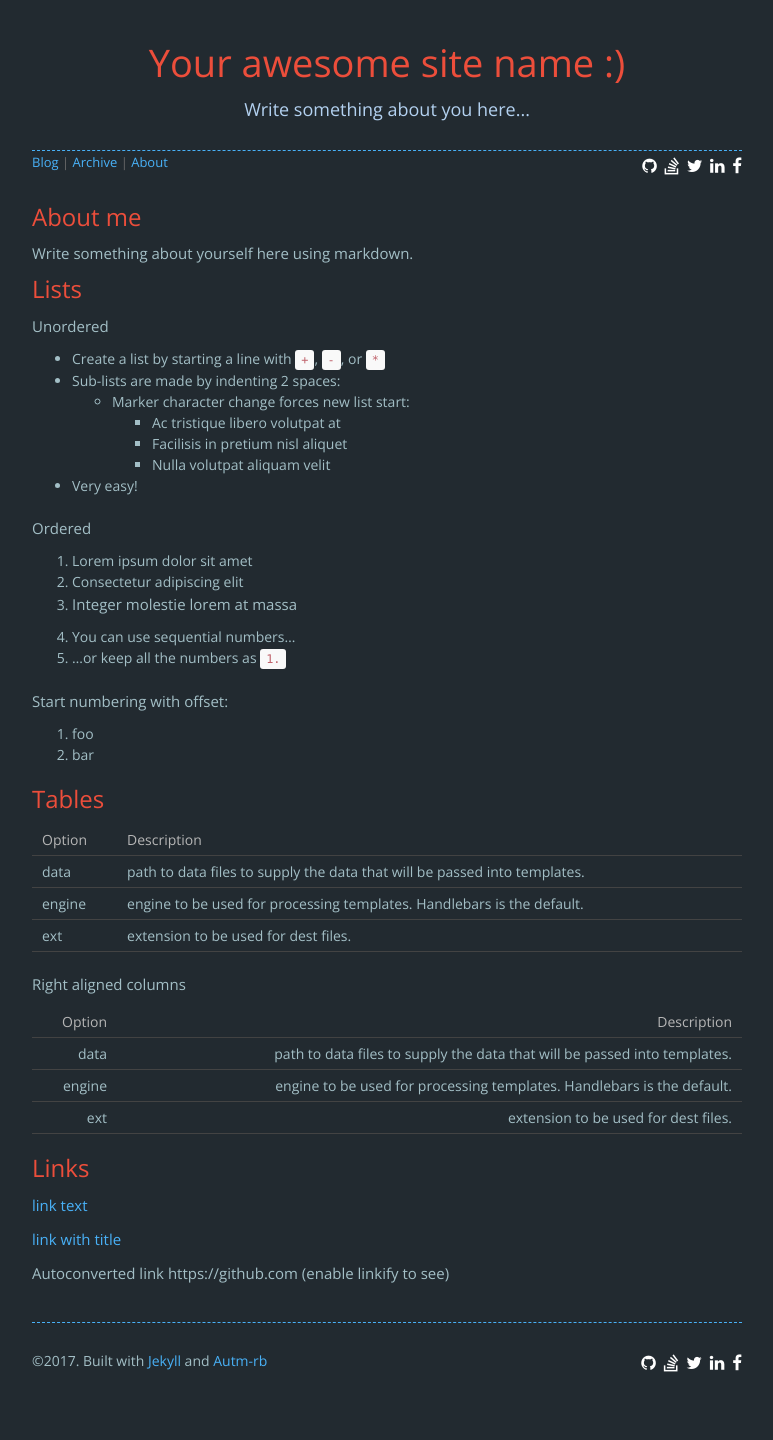
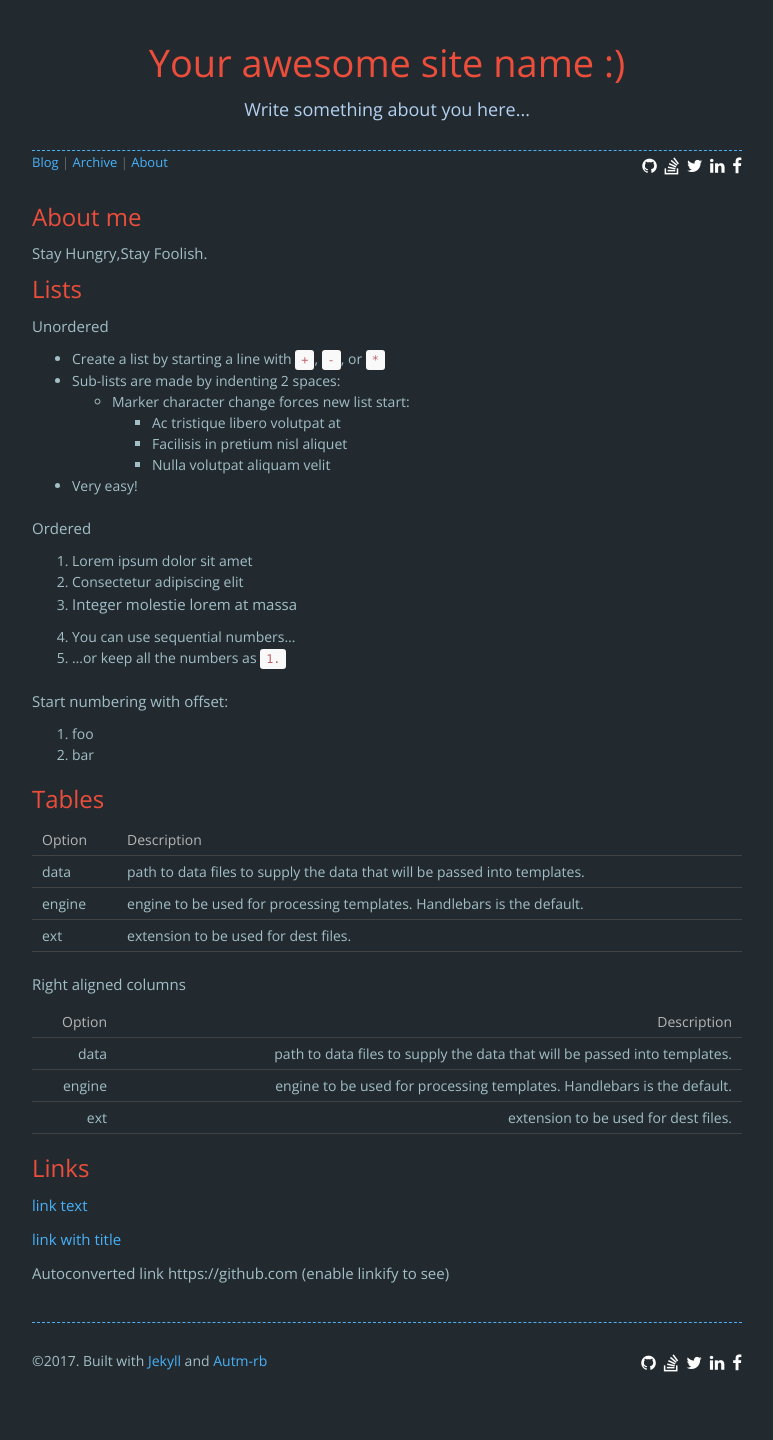
Before and after one commit to aBigTom/abigtom.github.io, a Jekyll site: the page built from about.html, in a window 1280 px wide. Shown: the whole page, without its empty margins (253-1026 px from the left). Built offline with Jekyll 4.4.1, drawn with Linux system fonts in a browser that asks for light colours; nearby versions of some CDN libraries; comment, search, counter and statistics services are not loaded.

Commit message:
First try

```diff
--- a/_data/about.yml
+++ b/_data/about.yml
@@ -1,6 +1,6 @@
 text: |
 
-  Write something about yourself here using markdown.
+  Stay Hungry,Stay Foolish.
 
   ## Lists
 
```
